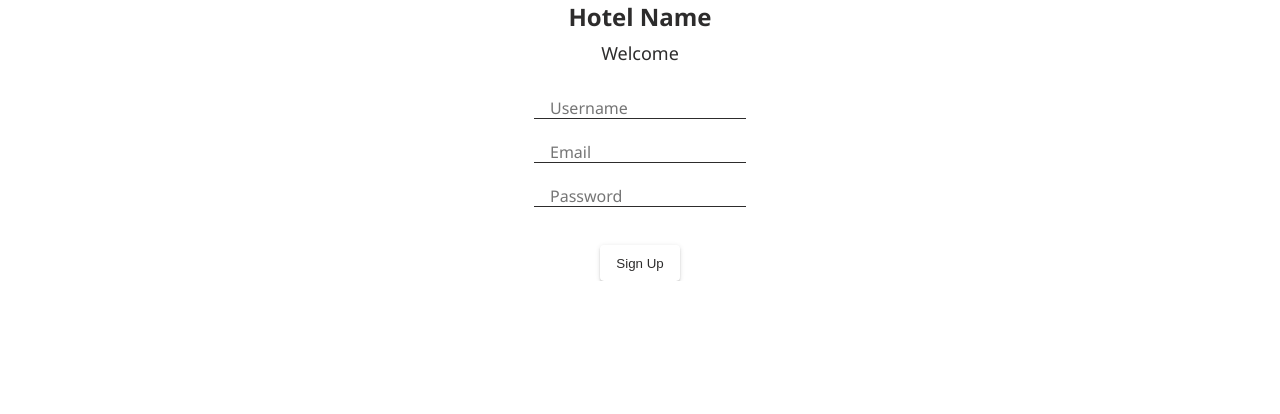
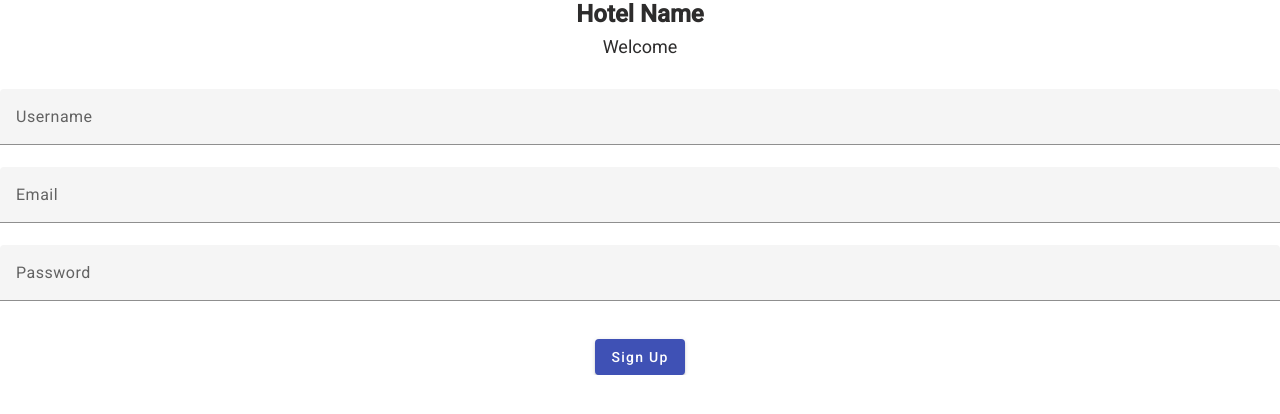
Before and after one commit to Brandon-Jeremy/Edward-V-Hotel, an Angular app in the folder site/resources/frontend/angular/: page /signup in a window 1280 px wide. Shown: the top 414 px of the page. Built offline with nearby package versions, Linux system fonts and the light colour scheme.

Commit message:
added packkages

```diff
--- a/site/resources/frontend/angular/angular.json
+++ b/site/resources/frontend/angular/angular.json
@@ -25,6 +25,7 @@
               "src/assets"
             ],
             "styles": [
+              "@angular/material/prebuilt-themes/indigo-pink.css",
               "src/styles.css"
             ],
             "scripts": []
@@ -97,6 +98,7 @@
               "src/assets/home-images"
             ],
             "styles": [
+              "@angular/material/prebuilt-themes/indigo-pink.css",
               "src/styles.css"
             ],
             "scripts": []
--- a/site/resources/frontend/angular/package.json
+++ b/site/resources/frontend/angular/package.json
@@ -12,10 +12,12 @@
   "private": true,
   "dependencies": {
     "@angular/animations": "^15.2.0",
+    "@angular/cdk": "^15.2.6",
     "@angular/common": "^15.2.0",
     "@angular/compiler": "^15.2.0",
     "@angular/core": "^15.2.0",
     "@angular/forms": "^15.2.0",
+    "@angular/material": "^15.2.6",
     "@angular/platform-browser": "^15.2.0",
     "@angular/platform-browser-dynamic": "^15.2.0",
     "@angular/router": "^15.2.0",
--- a/site/resources/frontend/angular/src/index.html
+++ b/site/resources/frontend/angular/src/index.html
@@ -6,6 +6,9 @@
   <base href="/">
   <meta name="viewport" content="width=device-width, initial-scale=1">
   <link rel="icon" type="image/x-icon" href="favicon.ico">
+  <link rel="preconnect" href="https://fonts.gstatic.com">
+  <link href="https://fonts.googleapis.com/css2?family=Roboto:wght@300;400;500&display=swap" rel="stylesheet">
+  <link href="https://fonts.googleapis.com/icon?family=Material+Icons" rel="stylesheet">
 </head>
 <body>
   <app-root></app-root>
--- a/site/resources/frontend/angular/src/styles.css
+++ b/site/resources/frontend/angular/src/styles.css
@@ -50,3 +50,22 @@
 section{
     padding: 5rem 0;
 }
+
+html, body { height: 100%; }
+body { margin: 0; font-family: Roboto, "Helvetica Neue", sans-serif; }
+
+mat-form-field {
+    width: 100%;
+}
+
+.mat-dialog-container {
+    overflow-y: hidden !important;
+    padding: 24px;
+}
+
+form .popup{
+    display: flex;
+    flex-direction: column;
+    align-items: center;
+    justify-content: center;
+}
```
Also changed, not shown: 1 other file (tests, documents, lock files or other folders).
